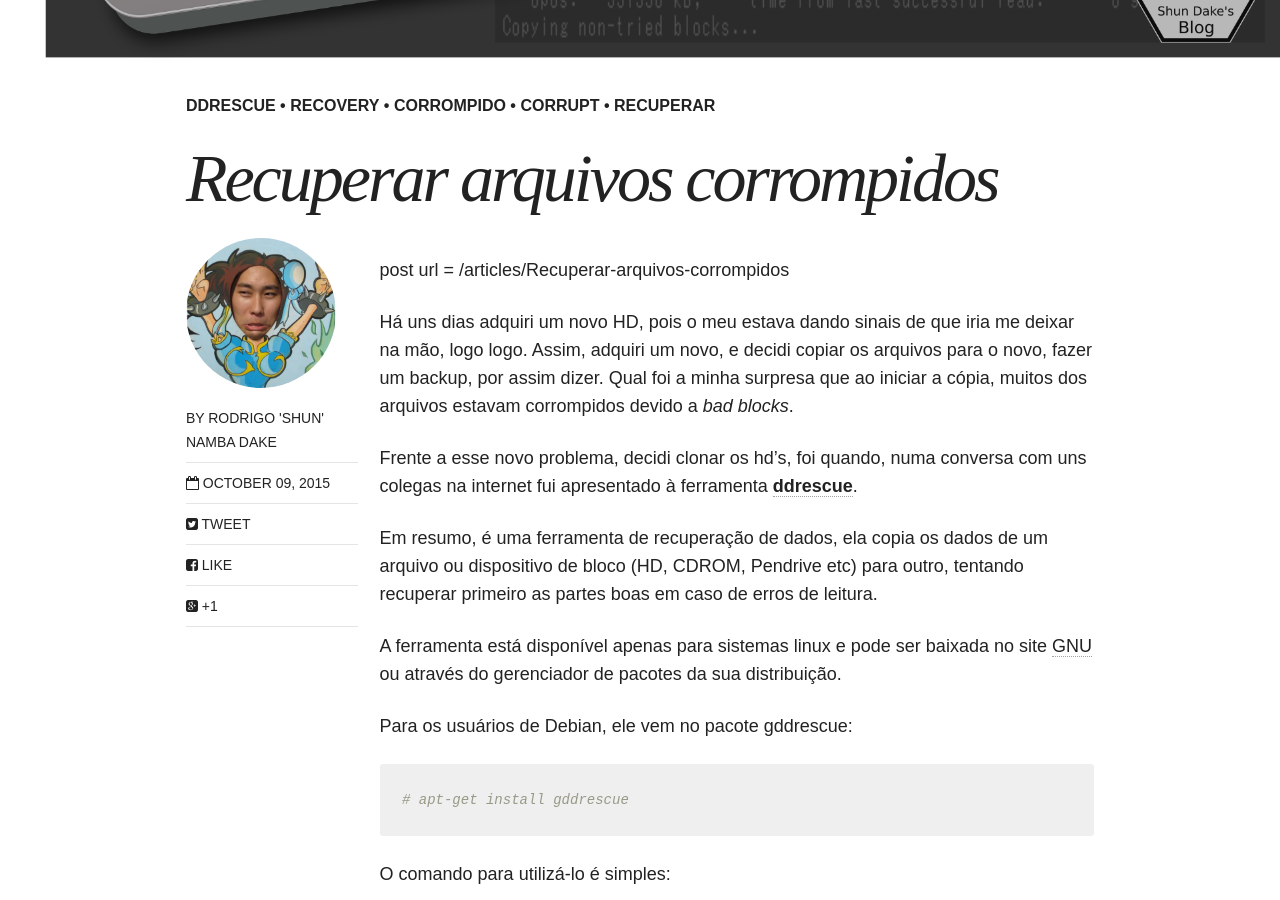
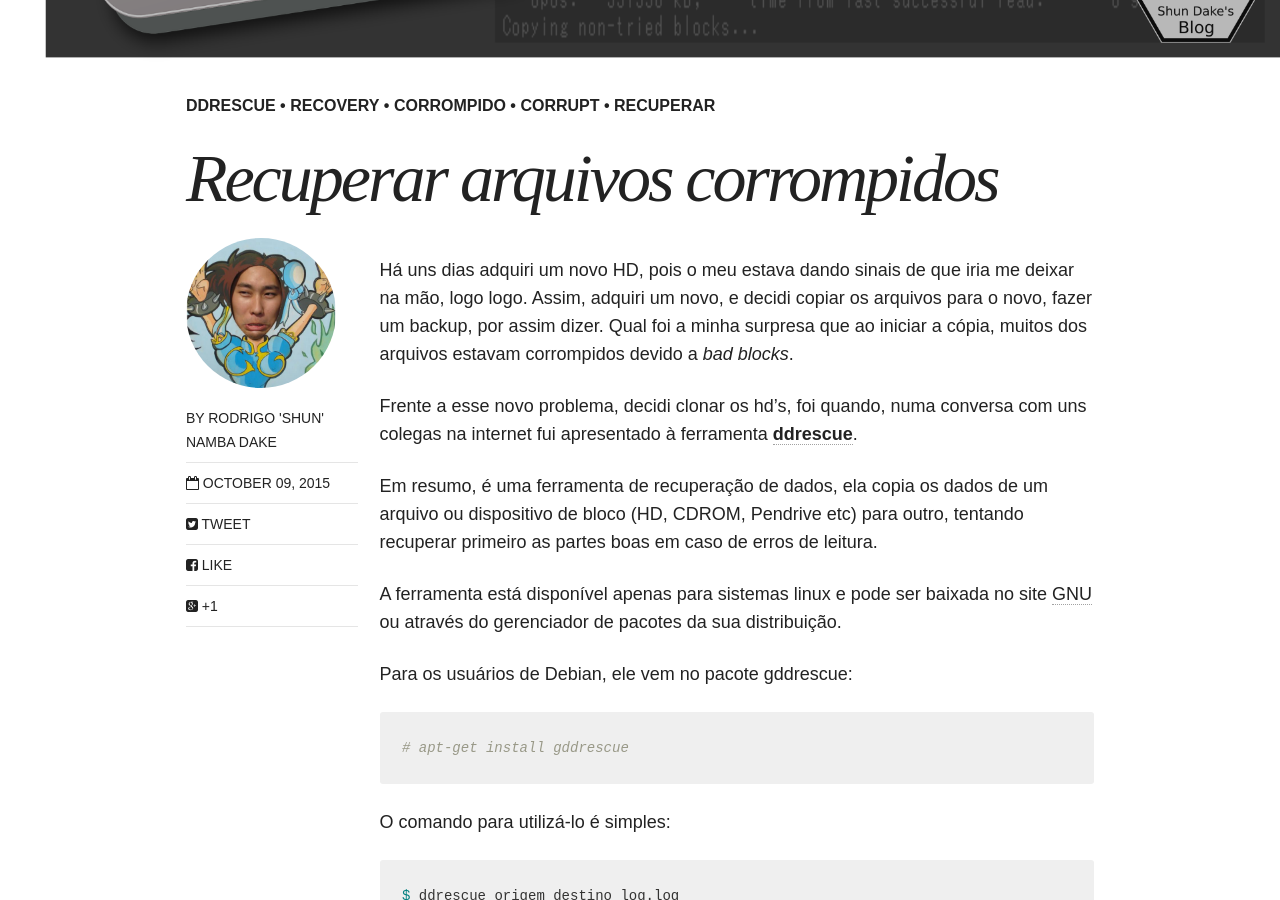
Before and after one commit to shundake/shundake.github.io, a Jekyll site: the page built from _posts/articles/2015-10-09-Recuperar-arquivos-corrompidos.md, in a window 1280 px wide and 900 px high, scrolled down 616 px. Built offline with Jekyll 4.4.1, drawn with Linux system fonts in a browser that asks for light colours; nearby versions of some CDN libraries.

Commit message:
change from post.url to page.url

```diff
--- a/_posts/articles/2015-10-09-Recuperar-arquivos-corrompidos.md
+++ b/_posts/articles/2015-10-09-Recuperar-arquivos-corrompidos.md
@@ -22,8 +22,6 @@
   js.src = "//connect.facebook.net/en_US/all.js#xfbml=1&appId=541394239351629";
   fjs.parentNode.insertBefore(js, fjs);
 }(document, 'script', 'facebook-jssdk'));</script>
-
-post url = {{ page.url }}
 
 Há uns dias adquiri um novo HD, pois o meu estava dando sinais de que iria me
 deixar na mão, logo logo. Assim, adquiri um novo, e decidi copiar os arquivos
@@ -106,5 +104,5 @@
 
 Deixem suas sugestões, comentários, críticas e dúvidas logo abaixo.
 
-<div class="fb-comments" data-href="http://blog.shundake.xyz{{ post.url }}/"
+<div class="fb-comments" data-href="http://blog.shundake.xyz{{ page.url }}/"
 data-width="600" data-num-posts="2" data-colorscheme="dark"></div>
```
